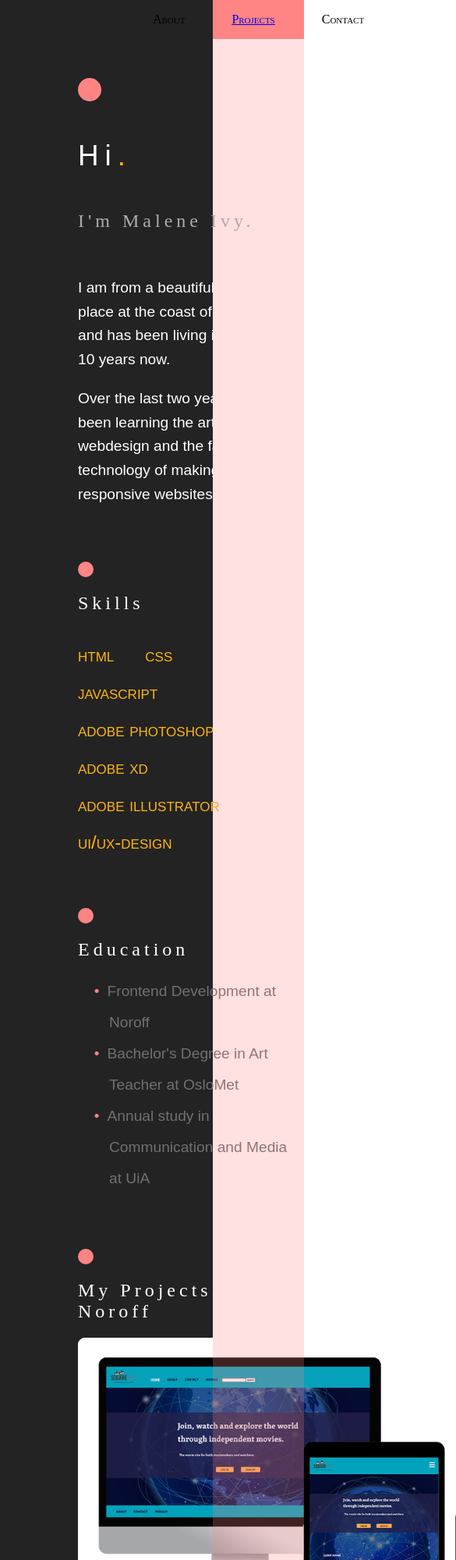
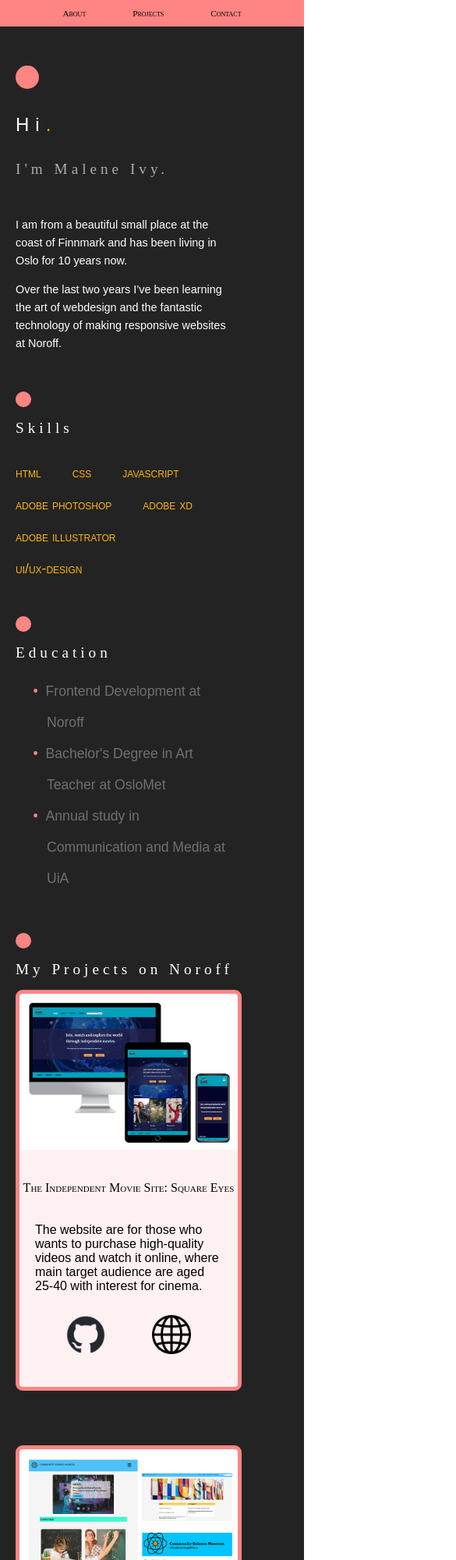
Before and after one commit to maleneivy/portofolio1, a plain HTML site: page portfolio.html in a window 390 px wide. Shown: the top 2000 px of the page at 78% size, 585 px wide, since content can reach past the window. Drawn offline with Linux system fonts and the light colour scheme; a web font is replaced by a local one.

Commit message:
added html, css and images

```diff
--- a/portfolio.html
+++ b/portfolio.html
@@ -14,6 +14,19 @@
 
 <body>
     <main>
+        <header>
+            <nav class="menu">
+                <a href="#">
+                    <h3>About</h3>
+                </a>
+                <a href="#projects">
+                    <h3>Projects</h3>
+                </a>
+                <a href="#contact">
+                    <h3>Contact</h3>
+                </a>
+            </nav>
+        </header>
         <section class="both-sides-on-portfolio">
             <section class="left-side-of-portfolio">
                 <section class="introduction sections-on-left-side">
@@ -26,7 +39,7 @@
                         years now.</p>
 
                     <p>Over the last two years I’ve been learning the art of webdesign and the fantastic technology of
-                        making responsive websites.</p>
+                        making responsive websites at Noroff.</p>
 
                 </section>
                 <section class="sections-on-left-side">
@@ -59,16 +72,49 @@
                     <div class="project-cards-container">
 
                         <div class="project-card">
-                            <img src="img/square-eyes.jpg">
+                            <img src="img/square-eyes.jpg"
+                                alt="A picture of one computer, one tablet and mobile with screenshorts og the responsive Square Eyes website">
                             <h3>The Independent Movie Site: Square Eyes</h3>
+                            <p>The website are for those who wants to purchase high-quality videos and watch
+                                it online, where main target audience are aged 25-40 with interest for cinema.</p>
+                            <div class="icon-container">
+                                <a href="https://github.com/maleneivy/squareeyesproject"><img src="img/github-mark.png"
+                                        alt="the icon for Github"></a>
+                                <a href="https://distracted-aryabhata-df16ef.netlify.app/"> <img
+                                        src="img/world-wide-web.png" alt="the icon for the world wide web">
+                                </a>
+                            </div>
                         </div>
 
                         <div class="project-card">
-                            <img src="img/community-science-museum.jpg">
+                            <img src="img/community-science-museum.jpg"
+                                alt="Picture of screenshot of the Community Science Museum website">
+                            <h3>Community Science Museum</h3>
+                            <p>The customer wanted an informative and appealing webiste for their interactive
+                                science museum, which has primary and middle school children as its target audience.</p>
+                            <div class="icon-container">
+                                <a href="https://github.com/maleneivy/csmuseum"><img src="img/github-mark.png"
+                                        alt="the icon for Github"></a>
+                                <a href="https://gallant-visvesvaraya-6a0d3c.netlify.app/"> <img
+                                        src="img/world-wide-web.png" alt="the icon for the world wide web">
+                                </a>
+                            </div>
                         </div>
 
                         <div class="project-card">
-                            <img src="img/healthy-living.jpg">
+                            <img src="img/healthy-living.jpg"
+                                alt="Picture of screenshot of the Healthy Living blog site">
+                            <h3>The Blog About healthy Recipes - Healthy Living</h3>
+                            <p>Blog site that fetches blogposts rest API from wordpress.</p>
+                            <p>The blog contains healthy recipes and its target audience are for those who wants to eat
+                                healthier and are concerned with animal welfare.</p>
+                            <div class="icon-container">
+                                <a href="https://github.com/Noroff-FEU-Assignments/project-exam-1-maleneivy"><img
+                                        src="img/github-mark.png" alt="the icon for Github"></a>
+                                <a href="https://healthy-living-blog.netlify.app/"> <img src="img/world-wide-web.png"
+                                        alt="the icon for the world wide web">
+                                </a>
+                            </div>
                         </div>
 
                     </div>
@@ -79,11 +125,15 @@
 
             <section class="right-side-of-portfolio">
                 <nav class="menu">
-                    <h3>About</h3>
+                    <a href="#">
+                        <h3>About</h3>
+                    </a>
                     <a href="#projects">
                         <h3>Projects</h3>
                     </a>
-                    <h3>Contact</h3>
+                    <a href="#contact">
+                        <h3>Contact</h3>
+                    </a>
                 </nav>
 
                 <section class="image">
@@ -98,7 +148,7 @@
     <footer>
         <nav>
             <ul>
-                <h3>Contact Info</h3>
+                <h3 id="contact">Contact Info</h3>
                 <li>Twitter</li>
                 <li>LinkedIn</li>
                 <li>Discord</li>
--- a/styles/portfolio.css
+++ b/styles/portfolio.css
@@ -3,6 +3,11 @@ body {
     margin: 0 auto;
     width: 100%;
     max-width: 1900px;
+    overflow: auto;
+}
+
+header {
+    display: none;
 }
 
 .left-side-of-portfolio {
@@ -39,10 +44,20 @@ body {
     background-color: #FF8484;
     width: 100%;
     justify-content: center;
+
 }
 
 .menu h3 {
     padding: 0 30px;
+}
+
+.menu a {
+    text-decoration: none;
+    color: #000;
+}
+
+.menu a:hover {
+    background-color: #f4a5a5;
 }
 
 h1 {
@@ -152,9 +167,91 @@ p {
 
 }
 
-
 footer {
     background-color: #FF8484;
     padding-top: 50px;
     padding-bottom: 50px;
+    max-width: 1800px;
+    margin: 0 auto;
 }
+
+/*media tablet styles*/
+@media only screen and (min-width:927px) and (max-width:1366px) {
+
+    .right-side-of-portfolio {
+        display: none;
+    }
+
+    .left-side-of-portfolio {
+        width: 100%
+    }
+
+    header {
+        display: block;
+    }
+}
+
+/*mobile styles*/
+@media only screen and (max-width:926px) {
+
+    .right-side-of-portfolio {
+        display: none;
+    }
+
+    .left-side-of-portfolio {
+        width: 100%
+    }
+
+    header {
+        display: block;
+    }
+
+    .project-card,
+    .project-card img {
+        width: 100%;
+        max-width: 400px;
+    }
+
+    .sections-on-left-side {
+        width: 100%;
+        max-width: 400px;
+    }
+
+}
+
+/*small mobile styles*/
+@media only screen and (max-width:530px) {
+
+    nav a {
+        font-size: 0.7em;
+    }
+
+    h1 {
+        font-size: 1.5em;
+    }
+
+    h2 {
+        font-size: 1.2em;
+    }
+
+    p {
+        font-size: 0.9em;
+    }
+
+    .introduction,
+    .sections-on-left-side {
+        margin: 50px 20px 30px 20px;
+        max-width: 280px;
+    }
+
+    .project-card,
+    .project-card img {
+        width: 100%;
+        max-width: 280px;
+    }
+
+    .skill-list,
+    .education-list {
+        font-size: 1.1em;
+    }
+}
--- a/styles/projectCards.css
+++ b/styles/projectCards.css
@@ -6,20 +6,46 @@
 }
 
 .project-card {
-    margin-bottom: 50px;
+    margin-bottom: 70px;
     width: 600px;
-    background-color: #FFFFFF;
+    background-color: #fff1f1;
     justify-content: center;
     border-radius: 9px;
+    padding-bottom: 30px;
+    border: solid 5px #FF8484;
+}
+
+.project-card p {
+    color: #000;
+    padding: 0 20px 0 20px;
+    font-size: 1em;
 }
 
 .project-card h3 {
     text-align: center;
+    padding-bottom: 20px;
+    ;
 }
 
 .project-cards-container {
     display: flex;
     flex-direction: column;
     padding-bottom: 100px;
+}
 
+.icon-container img {
+    width: 50px;
+    object-fit: contain;
+    padding-right: 30px;
+    padding-left: 30px;
 }
+
+.icon-container img:hover {
+    background-color: #ff848469;
+    border-radius: 30%;
+}
+
+.icon-container {
+    display: flex;
+    justify-content: center;
+}
```
Also changed, not shown: img/github-mark.png (added), img/world-wide-web.png (added).
